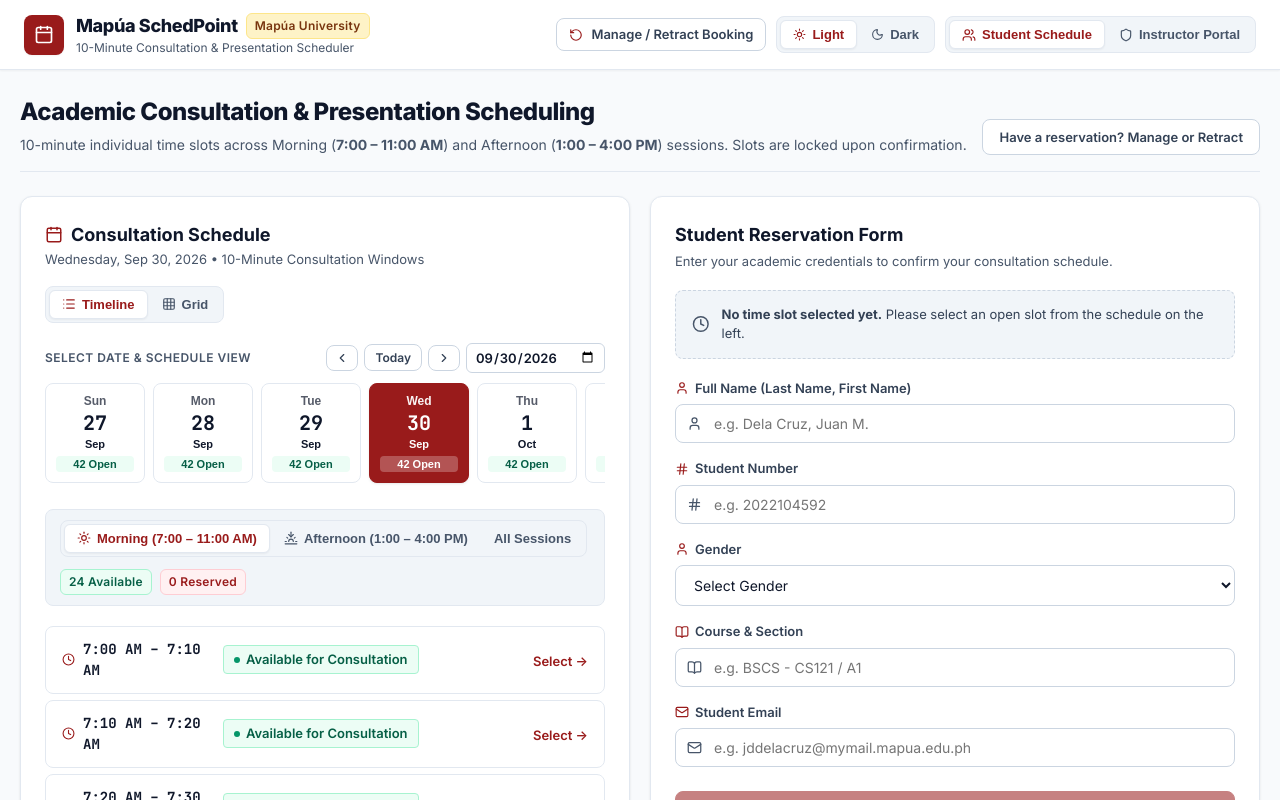
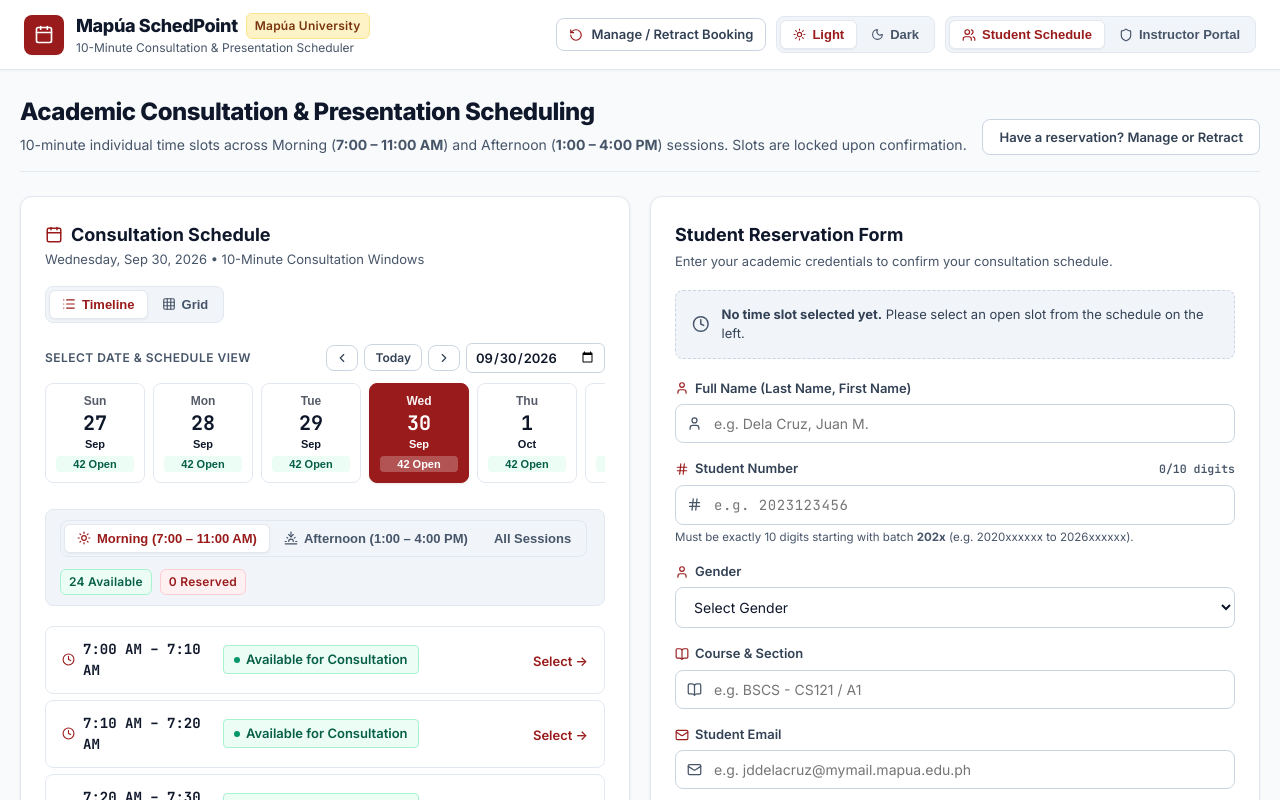
Before and after one commit to Shiru-Kage/mapua-schedpoint, a React (Vite) app: page / in a window 1280 px wide. Shown: the top 800 px of the page. Built offline with nearby package versions, Linux system fonts and the light colour scheme; no server answers; the database is empty.

Commit message:
feat: enforce 10-digit 202x student number format with real-time digit counter

```diff
--- a/src/components/BookingForm.jsx
+++ b/src/components/BookingForm.jsx
@@ -19,10 +19,27 @@
     course: '',
     email: '',
   });
+  const [studentNumError, setStudentNumError] = useState('');
 
   const handleChange = (e) => {
     if (errorMessage) clearError();
     const { name, value } = e.target;
+
+    if (name === 'studentNumber') {
+      // Only permit numeric digits and cap at exactly 10 digits
+      const digitsOnly = value.replace(/\D/g, '').slice(0, 10);
+      setFormData(prev => ({ ...prev, [name]: digitsOnly }));
+
+      if (digitsOnly.length > 0 && !digitsOnly.startsWith('202')) {
+        setStudentNumError('Student number must start with 202x (e.g. 2023...)');
+      } else if (digitsOnly.length > 0 && digitsOnly.length < 10) {
+        setStudentNumError(`10 digits required (${digitsOnly.length}/10 digits entered)`);
+      } else {
+        setStudentNumError('');
+      }
+      return;
+    }
+
     setFormData(prev => ({ ...prev, [name]: value }));
   };
 
@@ -38,6 +55,13 @@
   const handleSubmit = (e) => {
     e.preventDefault();
     if (!selectedSlot || duplicateBooking) return;
+
+    const cleanNum = formData.studentNumber.trim();
+    if (!/^202\d{7}$/.test(cleanNum)) {
+      setStudentNumError('Student number must be exactly 10 digits starting with 202x (e.g. 2023123456).');
+      return;
+    }
+
     onSubmit(formData);
   };
 
@@ -196,25 +220,52 @@
 
         {/* Student Number */}
         <div className="form-group">
-          <label className="form-label" htmlFor="studentNumber">
-            <Hash size={14} color="var(--mapua-crimson)" />
-            <span>Student Number</span>
-          </label>
+          <div style={{ display: 'flex', justifyContent: 'space-between', alignItems: 'center', marginBottom: '6px' }}>
+            <label className="form-label" htmlFor="studentNumber" style={{ margin: 0 }}>
+              <Hash size={14} color="var(--mapua-crimson)" />
+              <span>Student Number</span>
+            </label>
+            <span style={{
+              fontSize: '0.72rem',
+              fontWeight: 600,
+              color: formData.studentNumber.length === 10 ? 'var(--status-available-text)' : 'var(--text-muted)',
+              fontFamily: 'var(--font-mono)'
+            }}>
+              {formData.studentNumber.length}/10 digits
+            </span>
+          </div>
           <div className="input-container">
             <Hash size={15} className="input-icon" />
             <input
               id="studentNumber"
               name="studentNumber"
               type="text"
+              inputMode="numeric"
+              maxLength={10}
               required
-              placeholder="e.g. 2022104592"
+              placeholder="e.g. 2023123456"
               value={formData.studentNumber}
               onChange={handleChange}
               className="form-input"
-              pattern="^[0-9\-_]{6,15}$"
-              title="Please enter a valid student number (e.g. 2022104592)"
+              pattern="^202[0-9]{7}$"
+              title="Student number must be exactly 10 digits starting with 202x (e.g. 2023123456)"
+              style={{
+                fontFamily: 'var(--font-mono)',
+                letterSpacing: '0.04em',
+                borderColor: studentNumError ? 'var(--status-booked-border)' : undefined
+              }}
             />
           </div>
+          {studentNumError ? (
+            <div style={{ fontSize: '0.72rem', color: 'var(--mapua-crimson)', marginTop: '5px', display: 'flex', alignItems: 'center', gap: '4px', fontWeight: 600 }}>
+              <AlertCircle size={12} />
+              <span>{studentNumError}</span>
+            </div>
+          ) : (
+            <div style={{ fontSize: '0.72rem', color: 'var(--text-muted)', marginTop: '4px' }}>
+              Must be exactly 10 digits starting with batch <strong>202x</strong> (e.g. 2020xxxxxx to 2026xxxxxx).
+            </div>
+          )}
         </div>
 
         {/* Gender Selection */}
--- a/src/components/StudentRetractModal.jsx
+++ b/src/components/StudentRetractModal.jsx
@@ -134,14 +134,15 @@
               <input
                 type="text"
                 autoFocus
-                placeholder="Enter Student Number (e.g. 2022104592)"
+                maxLength={10}
+                placeholder="Enter 10-digit Student Number (e.g. 2023123456)"
                 value={studentIdInput}
                 onChange={(e) => {
-                  setStudentIdInput(e.target.value);
+                  setStudentIdInput(e.target.value.replace(/\D/g, '').slice(0, 10));
                   setSearched(false);
                 }}
                 className="form-input"
-                style={{ paddingLeft: '38px' }}
+                style={{ paddingLeft: '38px', fontFamily: 'var(--font-mono)' }}
               />
             </div>
             <button
--- a/src/services/bookingStorage.js
+++ b/src/services/bookingStorage.js
@@ -84,6 +84,15 @@
     createdAt: new Date().toISOString(),
   };
 
+  // Validate 10-digit Mapúa student number template starting with 202x
+  const cleanStudentNum = String(studentNumber || '').trim();
+  if (!/^202\d{7}$/.test(cleanStudentNum)) {
+    return {
+      success: false,
+      error: 'Student Number must be exactly 10 digits starting with 202x (e.g. 2023123456).'
+    };
+  }
+
   // Pre-submission validation against current booking pool
   const current = getLocalBookings();
   const existingSlot = current.find(b => b.slotId === slotId);
@@ -94,9 +103,8 @@
     };
   }
 
-  const cleanStudentNum = String(studentNumber || '').trim().toLowerCase();
   const existingStudent = current.find(b =>
-    String(b.studentNumber || '').trim().toLowerCase() === cleanStudentNum && b.date === date
+    String(b.studentNumber || '').trim().toLowerCase() === cleanStudentNum.toLowerCase() && b.date === date
   );
   if (existingStudent) {
     return {
```
